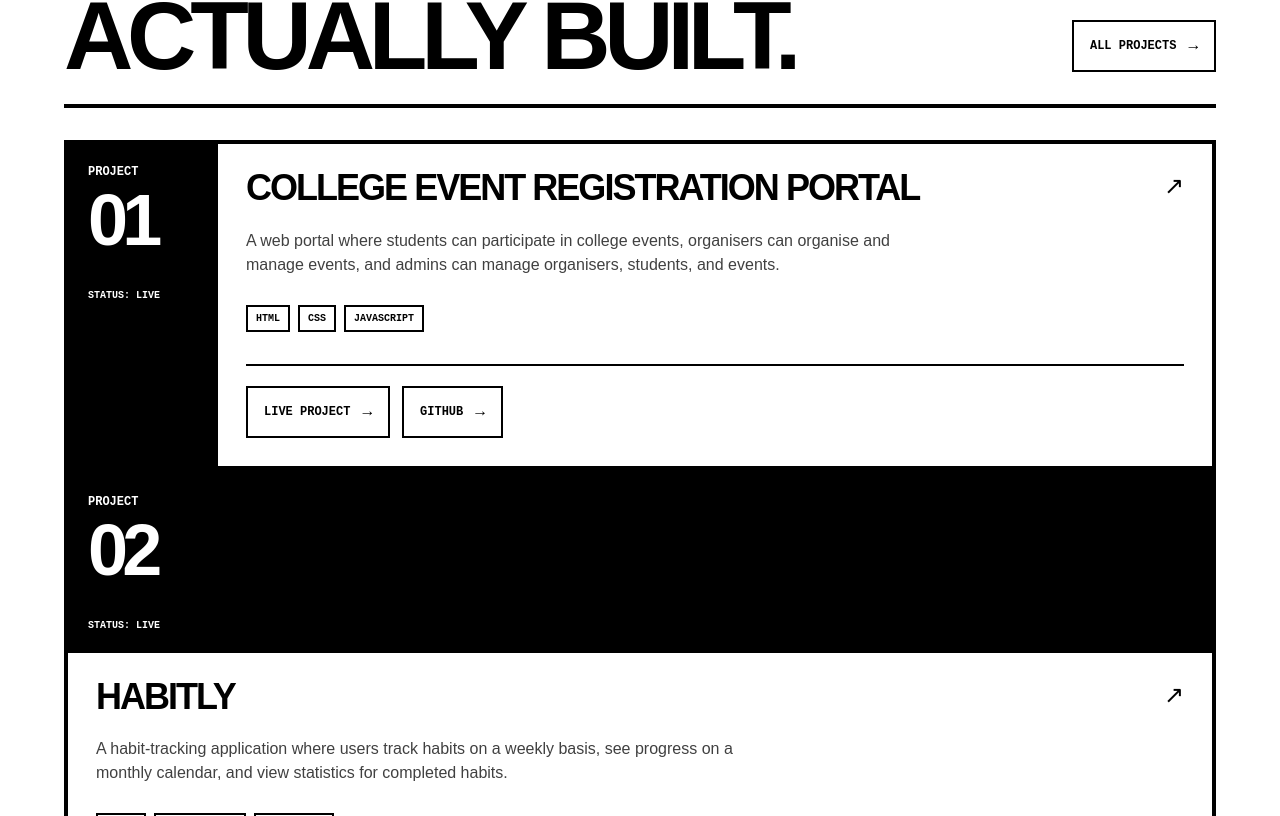
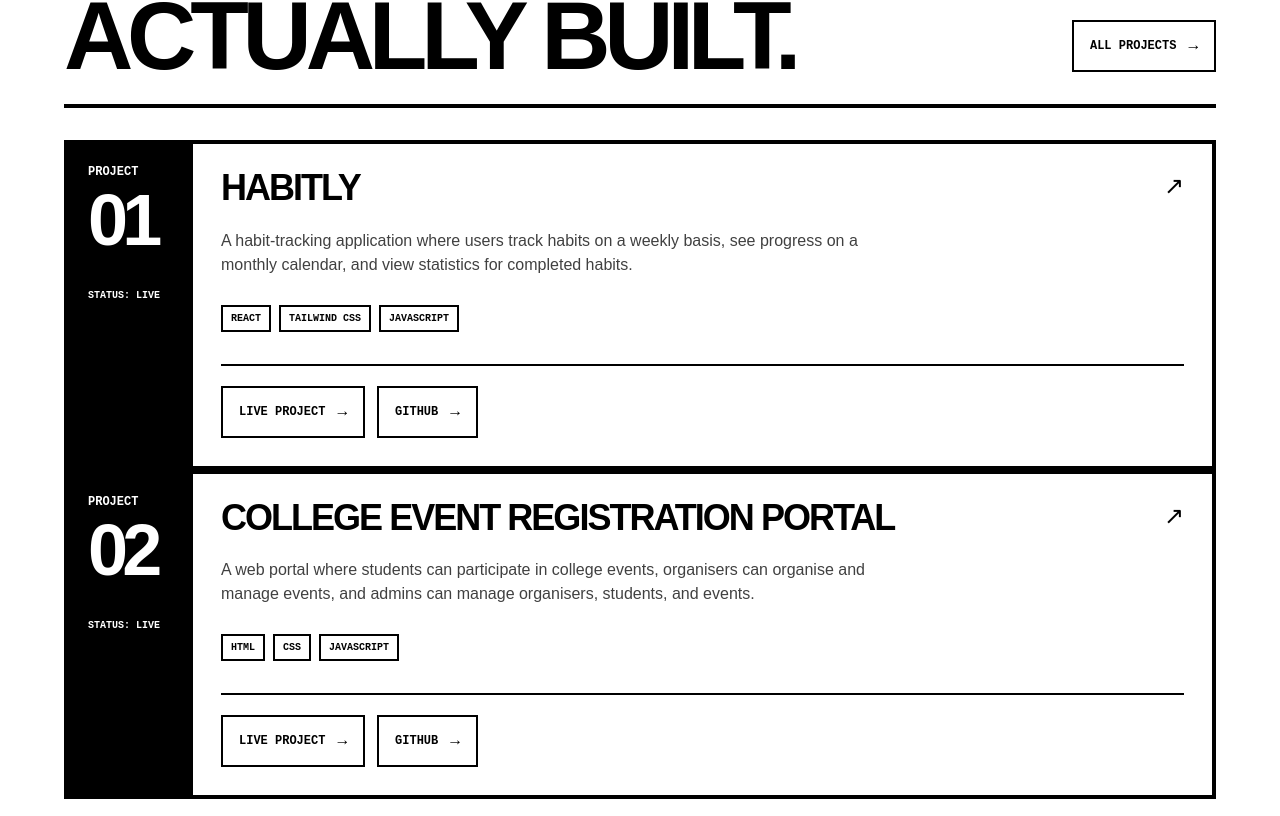
Before and after one commit to manoj2161/PORTFOLIO, a React (Vite) app: page / in a window 1280 px wide. Shown: the part 804-1620 px from the top of the page. Built offline with nearby package versions, Linux system fonts and the light colour scheme.

Commit message:
project card fixed

```diff
--- a/src/components/ProjectCard.jsx
+++ b/src/components/ProjectCard.jsx
@@ -1,25 +1,26 @@
 import ArrowLink from "./ArrowLink";
 
-function ProjectCard({ project, featured = false }) {
+function ProjectCard({ project }) {
   return (
-    <article
-      className={`group border-4 border-black bg-white transition duration-500 ease-out hover:-translate-y-2 hover:shadow-[10px_10px_0_0_#000] ${featured ? "lg:grid lg:grid-cols-[150px_1fr]" : ""}`}
-    >
-      <div className="border-b-4 border-black bg-black p-5 text-white lg:border-b-0 lg:border-r-4">
+    <article className="group border-4 border-black bg-white transition duration-500 ease-out hover:-translate-y-2 hover:shadow-[10px_10px_0_0_#000] lg:flex">
+      <div className="flex-shrink-0 border-b-4 border-black bg-black p-5 text-white lg:w-[125px] lg:border-b-0 lg:border-r-4">
         <p className="font-mono text-xs font-bold uppercase">PROJECT</p>
+
         <p className="mt-1 text-6xl font-black leading-none tracking-[-0.08em] transition-transform duration-500 group-hover:translate-x-2 sm:text-7xl">
           {project.number}
         </p>
+
         <p className="mt-8 font-mono text-[10px] font-bold uppercase">
           STATUS: {project.status}
         </p>
       </div>
 
-      <div className="flex flex-col p-5 sm:p-7">
+      <div className="flex flex-1 flex-col p-5 sm:p-7">
         <div className="flex items-start justify-between gap-4">
           <h2 className="max-w-3xl text-3xl font-black uppercase leading-[0.9] tracking-[-0.055em] transition-transform duration-500 group-hover:translate-x-1 sm:text-4xl">
             {project.name}
           </h2>
+
           <span className="hidden font-mono text-2xl transition-transform duration-500 group-hover:translate-x-2 group-hover:-translate-y-1 sm:block">
             ↗
           </span>
@@ -50,6 +51,7 @@
               Live — Coming Soon
             </span>
           )}
+
           {project.github ? (
             <ArrowLink to={project.github} external>
               GitHub
--- a/src/data/projects.js
+++ b/src/data/projects.js
@@ -1,22 +1,22 @@
 export const projects = [
   {
     number: "01",
+    name: "Habitly",
+    description:
+      "A habit-tracking application where users track habits on a weekly basis, see progress on a monthly calendar, and view statistics for completed habits.",
+    technologies: ["React", "Tailwind CSS", "JavaScript"],
+    github: "https://github.com/manoj2161/habitly",
+    live: "https://habitly-one-alpha.vercel.app/",
+    status: "LIVE",
+  },
+  {
+    number: "02",
     name: "College Event Registration Portal",
     description:
       "A web portal where students can participate in college events, organisers can organise and manage events, and admins can manage organisers, students, and events.",
     technologies: ["HTML", "CSS", "JavaScript"],
     github: "https://github.com/manoj2161/EVENT-REGISTRATION-PORTAL",
     live: "https://event-registration-portal-one.vercel.app",
-    status: "LIVE",
-  },
-  {
-    number: "02",
-    name: "Habitly",
-    description:
-      "A habit-tracking application where users track habits on a weekly basis, see progress on a monthly calendar, and view statistics for completed habits.",
-    technologies: ["React", "Tailwind CSS", "JavaScript"],
-    github: "https://github.com/manoj2161/habitly",
-    live: "https://habitly-one-alpha.vercel.app/",
     status: "LIVE",
   },
   {
```
